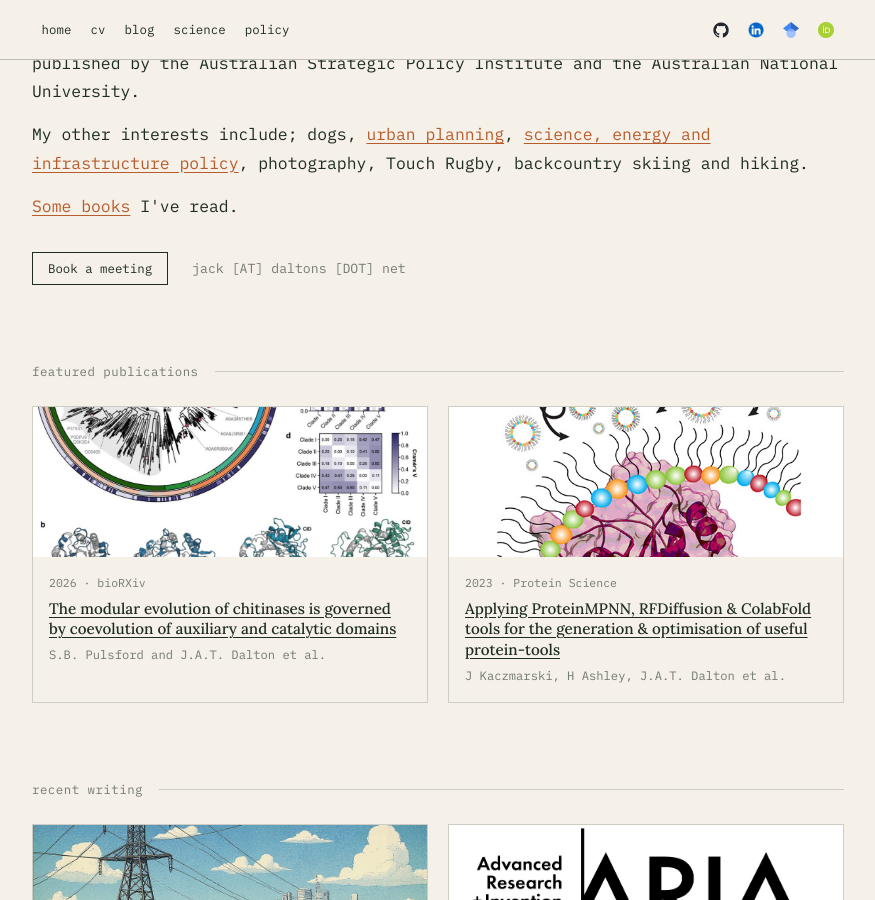
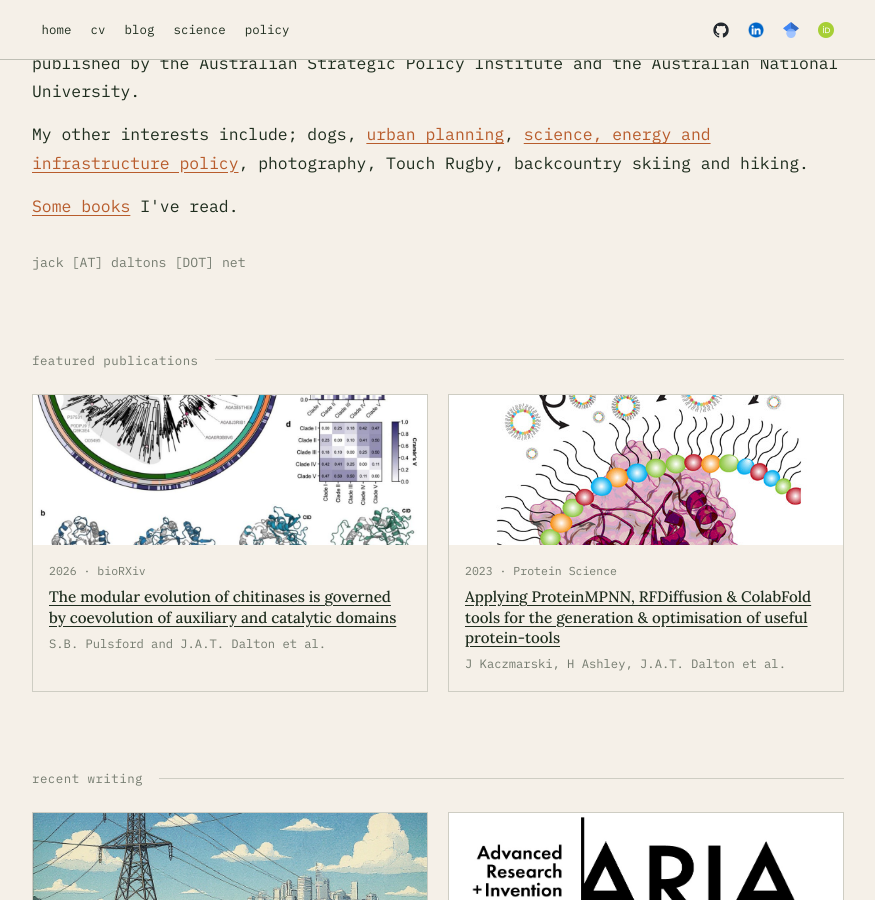
Before and after one commit to JackATDalton/JackATDalton.github.io, a Jekyll site: the page built from index.html, in a window 1280 px wide and 900 px high, scrolled down 618 px. Shown: the whole window, without its empty margins (202-1077 px from the left). Built offline with Jekyll 4.4.1, drawn with Linux system fonts in a browser that asks for light colours.

Commit message:
Remove booking link from contact section
Removed the booking link from the contact section.

```diff
--- a/index.html
+++ b/index.html
@@ -40,7 +40,6 @@ title: Jack Dalton
       </div>
 
       <div class="contact-row">
-        <a href="https://calendly.com/jackdalton83/30min" class="button" target="_blank" rel="noopener">Book a meeting</a>
         <span class="email">jack [AT] daltons [DOT] net</span>
       </div>
     </section>
```
